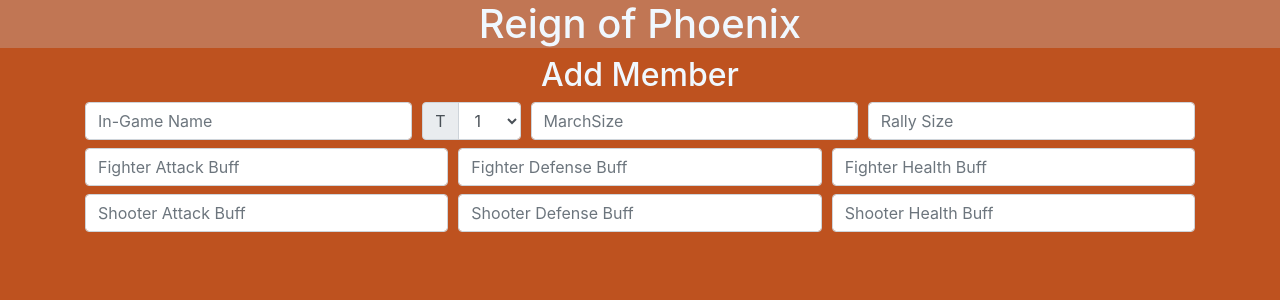
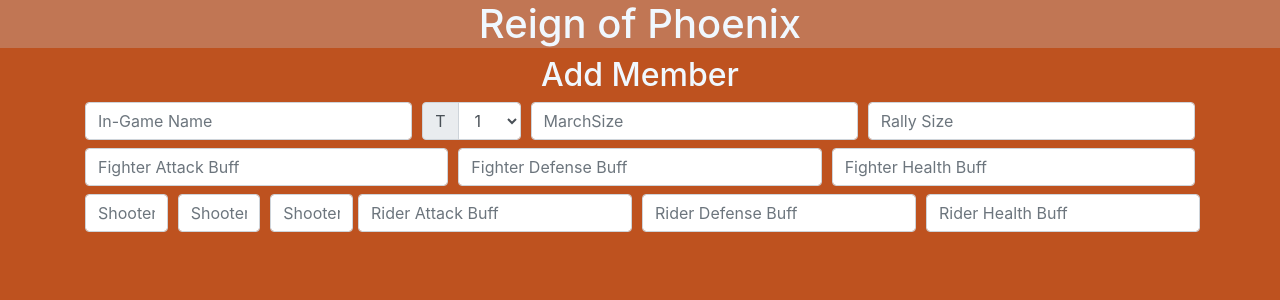
Before and after one commit to Dizzion/rop-app, a React (Create React App) app: page / in a window 1280 px wide. Shown: the top 300 px of the page. Built offline with nearby package versions, Linux system fonts and the light colour scheme.

Commit message:
added Rider row to Form Input

```diff
--- a/src/Components/NewMember.tsx
+++ b/src/Components/NewMember.tsx
@@ -130,6 +130,38 @@ const NewMember: React.FC<NewMemberProps> = props => {
                         placeholder="Shooter Health Buff"
                     />
                 </Col>
+                <Form.Row>
+                <Col>
+                    <Form.Label htmlFor="RiderAttackInput" srOnly>
+                        RiderAttack
+                    </Form.Label>
+                    <Form.Control
+                        className="mb-2"
+                        id="RiderAttackInput"
+                        placeholder="Rider Attack Buff"
+                    />
+                </Col>
+                <Col>
+                    <Form.Label htmlFor="RiderDefenseInput" srOnly>
+                        RiderDefense
+                    </Form.Label>
+                    <Form.Control
+                        className="mb-2"
+                        id="RiderDefenseInput"
+                        placeholder="Rider Defense Buff"
+                    />
+                </Col>
+                <Col>
+                    <Form.Label htmlFor="RiderHealthInput" srOnly>
+                        RiderHealth
+                    </Form.Label>
+                    <Form.Control
+                        className="mb-2"
+                        id="RiderHealthInput"
+                        placeholder="Rider Health Buff"
+                    />
+                </Col>
+            </Form.Row>
             </Form.Row>
         </Form>
       </Container>
```
